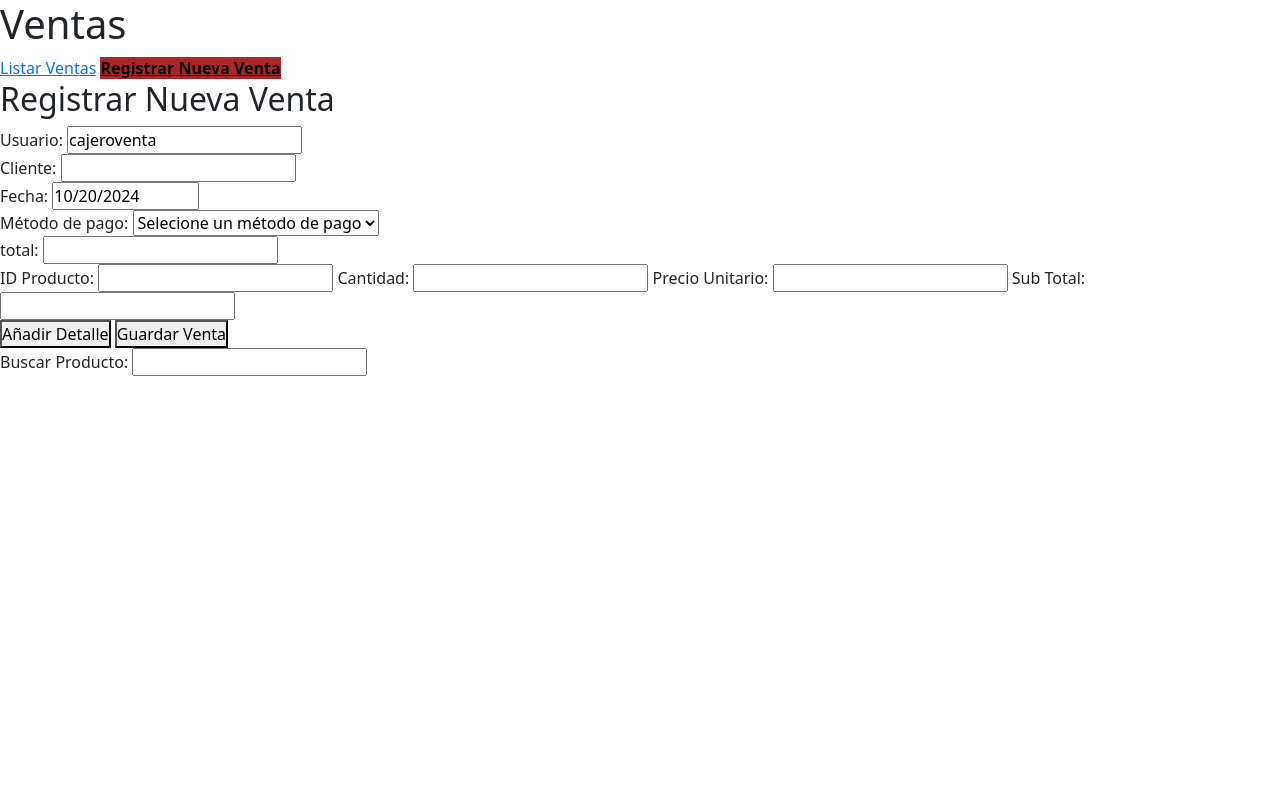
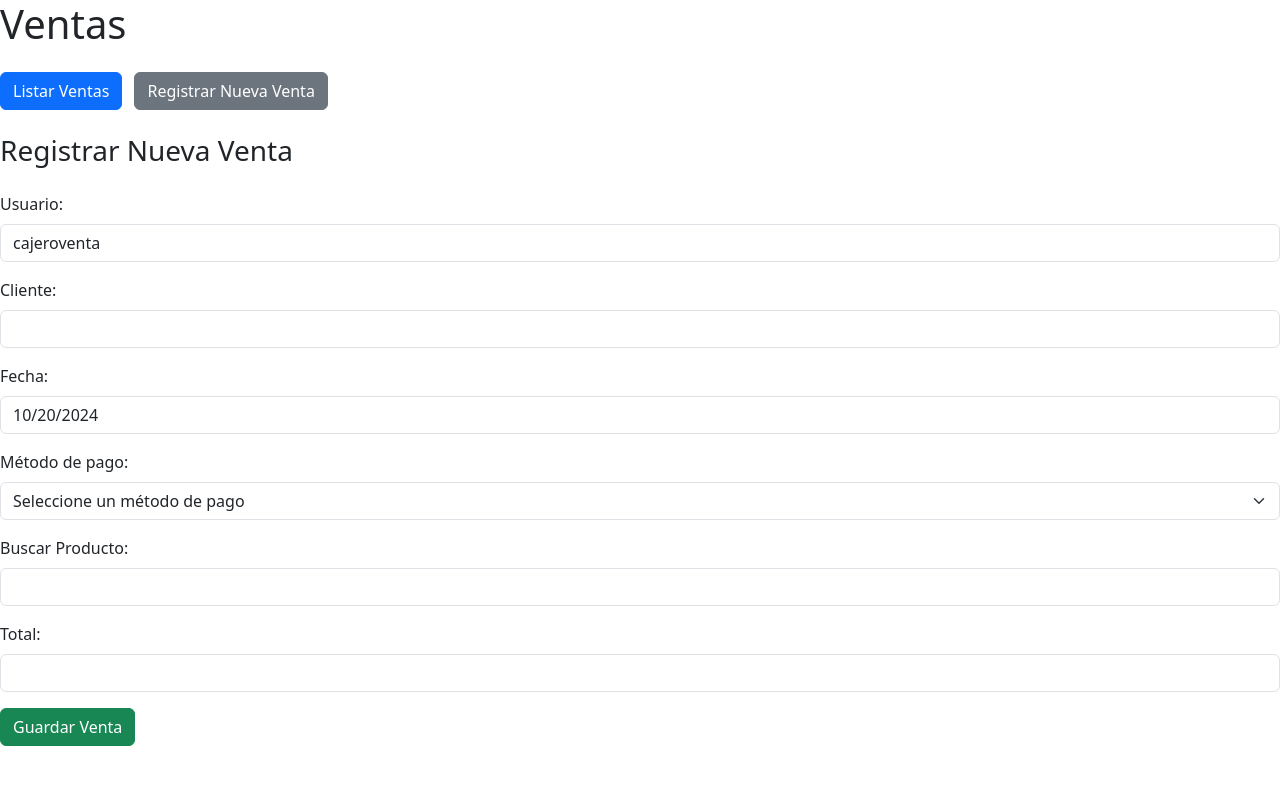
Before and after one commit to davidllanos31/DollarToyProyectoG3, a PHP site: the page made by src/views/pages/ventas/registrarVenta.php in a window 1280 px wide. Shown: the top 785 px of the page. Run offline with PHP 8.4, Linux system fonts and the light colour scheme; the template is opened without the code that fills it, so the values that code supplies are empty; some libraries are stand-ins or nearby versions.

Commit message:
cambios ventas

```diff
--- a/src/views/pages/ventas/registrarVenta.php
+++ b/src/views/pages/ventas/registrarVenta.php
@@ -1,53 +1,42 @@
-<h1>Ventas</h1>
-<div id="navbar">
-    <a href="#" class="nav-ventas" data-url="<?= BASE_URI; ?>/ventas">Listar Ventas</a>
-    <a href="#" class="nav-ventas link-nav-interno-activo" data-url="<?= BASE_URI; ?>/ventas/crear">Registrar Nueva Venta</a>
+<h1 class="mb-4">Ventas</h1>
+<div id="navbar" class="mb-4">
+    <a href="#" class="nav-ventas btn btn-primary me-2" data-url="<?= BASE_URI; ?>/ventas">Listar Ventas</a>
+    <a href="#" class="nav-ventas btn btn-secondary link-nav-interno-activo" data-url="<?= BASE_URI; ?>/ventas/crear">Registrar Nueva Venta</a>
 </div>
-<h2>Registrar Nueva Venta</h2>
-<form id=ventaForm method="POST" action="<?= BASE_URI; ?>/ventas/registrar">
-    <div>
-        <label for="id_usuario_texto">Usuario: </label>
-        <input type="text" id="id_usuario_texto" name="id_usuario_texto" value="cajeroventa" readonly>
+<h3 class="mb-4">Registrar Nueva Venta</h3>
+<form id="ventaForm" method="POST" action="<?= BASE_URI; ?>/ventas/registrar" class="mb-4">
+    <div class="mb-3">
+        <label for="id_usuario_texto" class="form-label">Usuario: </label>
+        <input type="text" id="id_usuario_texto" name="id_usuario_texto" class="form-control" value="cajeroventa" readonly>
         <input type="hidden" id="id_usuario" name="id_usuario" value="1">
     </div>
-    <div>
-        <label for="cliente">Cliente: </label>
-        <input type="text" id="cliente" name="cliente" required>
+    <div class="mb-3">
+        <label for="cliente" class="form-label">Cliente: </label>
+        <input type="text" id="cliente" name="cliente" class="form-control" required>
     </div>
-    <div>
-        <label for="fecha_venta">Fecha: </label>
-        <input type="date" id="fecha_venta" name="fecha_venta" value="<?php echo date('Y-m-d'); ?>" readonly>
+    <div class="mb-3">
+        <label for="fecha_venta" class="form-label">Fecha: </label>
+        <input type="date" id="fecha_venta" name="fecha_venta" class="form-control" value="<?php echo date('Y-m-d'); ?>" readonly>
     </div>
-    <div>
-        <label for="id_metodopago">Método de pago: </label>
-        <select id="id_metodopago" name="id_metodopago" required>
-            <option value="">Selecione un método de pago</option>
+    <div class="mb-3">
+        <label for="id_metodopago" class="form-label">Método de pago: </label>
+        <select id="id_metodopago" name="id_metodopago" class="form-select" required>
+            <option value="">Seleccione un método de pago</option>
             <option value="1">Efectivo</option>
             <option value="2">Tarjeta</option>
         </select>
     </div>
-    <div>
-        <label for="total">total: </label>
-        <input type="text" id="total" name="total" readonly>
+    <div class="mb-3">
+        <label for="buscar_producto" class="form-label">Buscar Producto:</label>
+        <input type="text" id="buscar_producto" name="buscar_producto" class="form-control">
+        <div id="resultados_busqueda" class="dropdown mt-2"></div>
     </div>
-    <div id="detallesContainer">
-        <div class="detalle">
-            <label for="id_producto">ID Producto:</label>
-            <input type="text" name="detalles[id_producto][]" required>
-            <label for="cantidad_detalle">Cantidad:</label>
-            <input type="number" name="detalles[cantidad][]" required class="cantidad">
-            <label for="precio_unitario">Precio Unitario:</label>
-            <input type="number" name="detalles[precio_unitario][]" required class="precio">
-            <label for="sub_total">Sub Total:</label>
-            <input type="number" name="sub_total[]" readonly class="sub-total">
-        </div>
+    <div id="detallesContainer" class="mb-3"> <!-- Contenedor para los productos -->
     </div>
-    <button type="button" id="addDetalle">Añadir Detalle</button>
-    <button type="submit">Guardar Venta</button>
+    <div class="mb-3">
+        <label for="total" class="form-label">Total: </label>
+        <input type="text" id="total" name="total" class="form-control" readonly>
+    </div>
+
+    <button type="submit" class="btn btn-success">Guardar Venta</button>
 </form>
-
-<div>
-    <label for="buscar_producto">Buscar Producto:</label>
-    <input type="text" id="buscar_producto" name="buscar_producto">
-    <div id="resultados_busqueda" class="dropdown"></div>
-</div>
```
Also changed, not shown: src/views/pages/ventas/ListarVentas.php (+13 -9 lines), public/assets/js/crudVentas.js.
